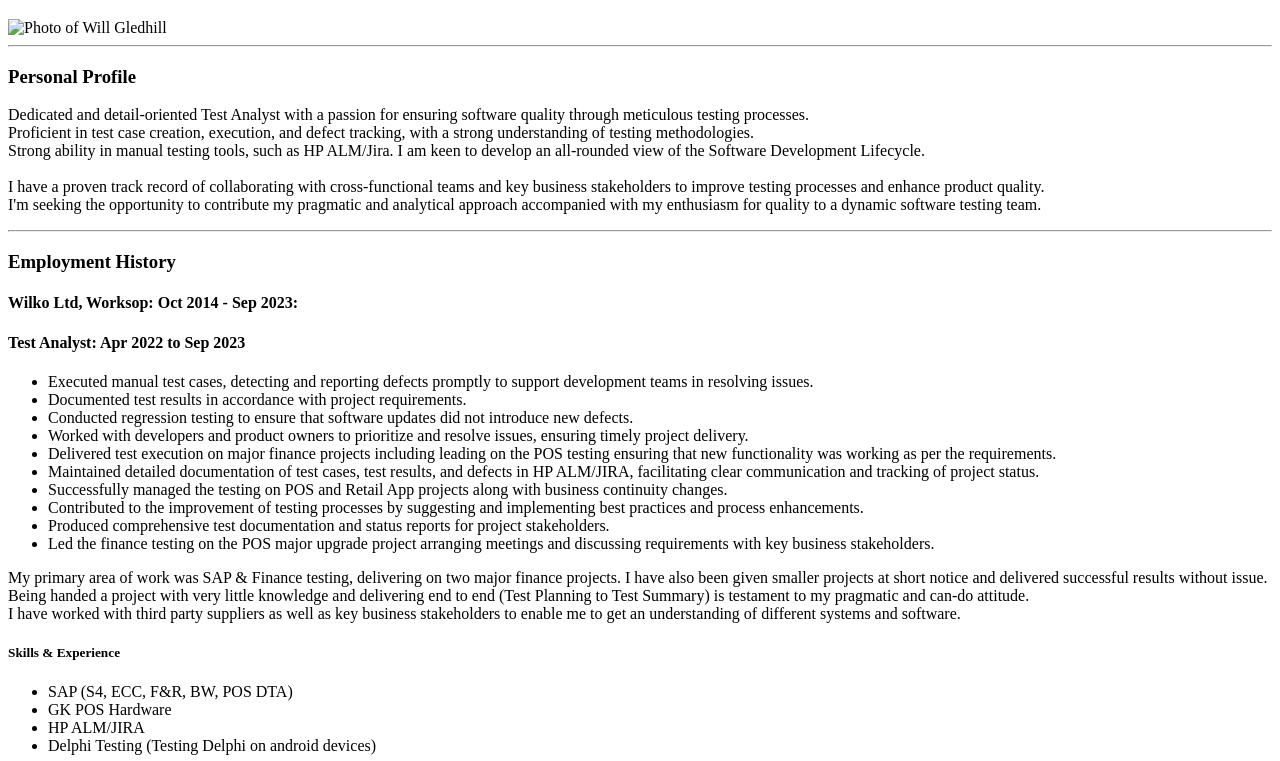
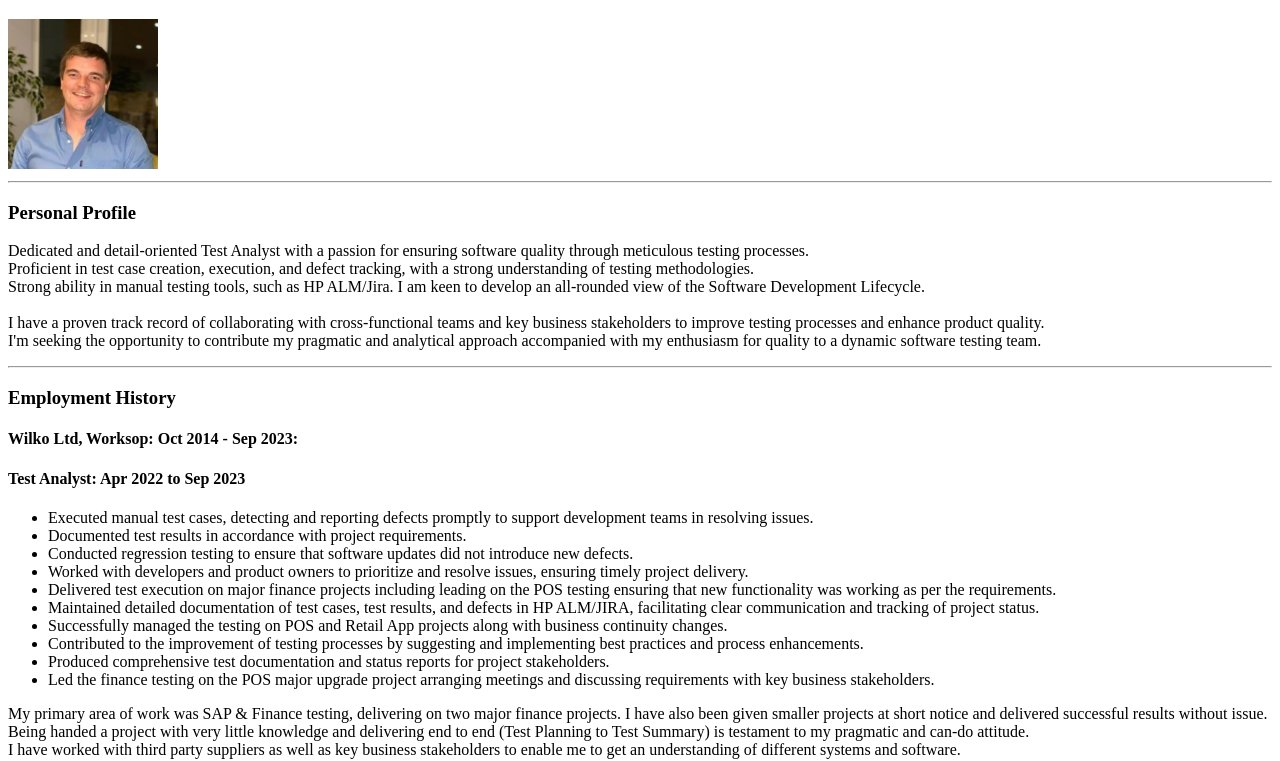
Before and after one commit to WGledhill94/WorldWideWill, a plain HTML site: page public/resume.html in a window 1280 px wide. Shown: the part 61-822 px from the top of the page. Drawn offline with Linux system fonts and the light colour scheme; the site is published under a folder, as on GitHub Pages, so addresses that start at the root find nothing.

Commit message:
Photo change

```diff
--- a/public/resume.html
+++ b/public/resume.html
@@ -7,7 +7,7 @@
     </head>
     <body>
         <h1>William David Gledhill</h1>
-        <img src="/assets/images/My Photo.jpg" height="150" alt="Photo of Will Gledhill"/>
+        <img src="../assets/images/My Photo.jpg" height="150" alt="Photo of Will Gledhill"/>
         <hr/>
         <h3>Personal Profile</h3>
                 <p> Dedicated and detail-oriented Test Analyst with a passion for ensuring software quality through meticulous testing processes.<br />
```
